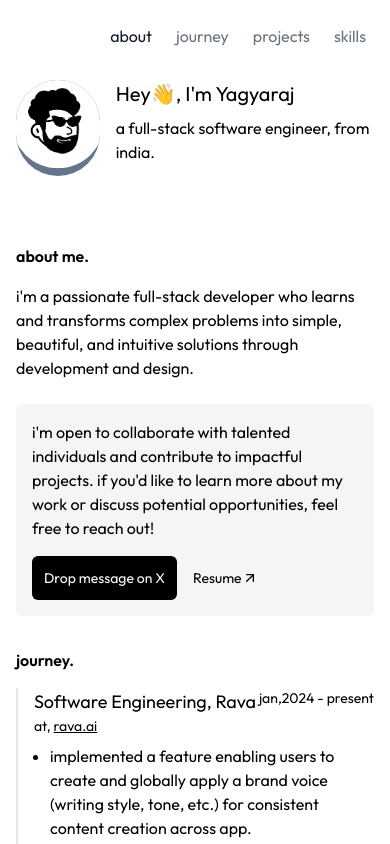
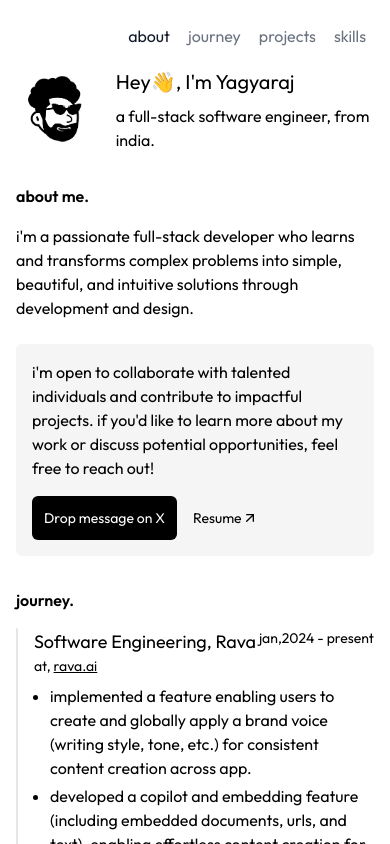
Before and after one commit to yagyaraj234/yagyaraj-portfolio, a Next.js app: page / in a window 390 px wide. Shown: the top 844 px of the page. Built offline with nearby package versions, Linux system fonts and the light colour scheme.

Commit message:
added responsive design for  all screeen sizes device

```diff
--- a/src/app/page.tsx
+++ b/src/app/page.tsx
@@ -3,9 +3,10 @@ import Image from "next/image";
 import { FaGithub, FaLinkedin } from "react-icons/fa";
 import { IoMdMail } from "react-icons/io";
 import { FaXTwitter } from "react-icons/fa6";
-import { ArrowUpRight } from "lucide-react";
+import { ArrowUpRight, MoonIcon, SunIcon } from "lucide-react";
 import { useRef } from "react";
 import { NavItem, navItems } from "./components/navbar";
+import { useTheme } from "next-themes";
 
 const social_links = [
   {
@@ -97,6 +98,8 @@ export default function Home() {
   const projectsRef = useRef(null);
   const skillsRef = useRef(null);
 
+  const { setTheme } = useTheme();
+
   const scrollToSection = (ref: React.RefObject<HTMLDivElement>) => {
     if (!ref.current) return;
     ref.current.scrollIntoView({ behavior: "smooth" });
@@ -118,7 +121,7 @@ export default function Home() {
   return (
     <div className="box-border mb-8">
       <div className="flex justify-end">
-        <div className="flex gap-2">
+        <div className="flex lg:gap-2 gap-0.5">
           {navItems.map((item:NavItem,idx:number) => {
             const isActive = item.name === "about" ? true : false;
             return (
@@ -135,17 +138,33 @@ export default function Home() {
           })}
         </div>
       </div>
-      <div className="flex gap-4 mt-6">
+      <div className="flex gap-4 lg:mt-6 mt-3">
         {/* Image */}
-        <div className="rounded-full border-none max-h-[96px] max-w-[96px] overflow-hidden bg-slate-500">
+
+        <div className="relative">
+        {/* <button className="absolute z-50 bottom-2 -right-2">
+          <SunIcon className="size-[1.2rem] rotate-0 scale-0 transition-all dark:-rotate-90 dark:scale-100"
+          onClick={()=>setTheme('light')}
+
+          />
+          <MoonIcon className="absolute size-[1.2rem] rotate-90 scale-100 transition-all dark:rotate-0 dark:scale-0"
+          onClick={()=>setTheme('dark')}
+          />
+          </button> */}
+        <div className="rounded-full border-none max-h-[96px] max-w-[96px] overflow-hidden">
+
+
           <Image
             src="/notion.png"
             height={96}
             width={96}
+
             alt="user"
             className="rounded-full  hover:transition-transform scale-110 hover:scale-125  duration-300 ease-in-out cursor-pointer bg-slate-500"
           />
         </div>
+        </div>
+
         {/* About */}
         <div className="flex flex-col gap-2 ">
           <h1 className="text-xl normal-case">Hey👋, I&apos;m Yagyaraj</h1>
@@ -169,7 +188,7 @@ export default function Home() {
         </div>
       </div>
 
-      <div className="mt-12">
+      <div className="lg:mt-12 ">
         <h2 className="font-semibold">about me.</h2>
         <p className="mt-4">
           {/* Hey! I'm a passionate full-stack developer based in Satna, Madhya
```
